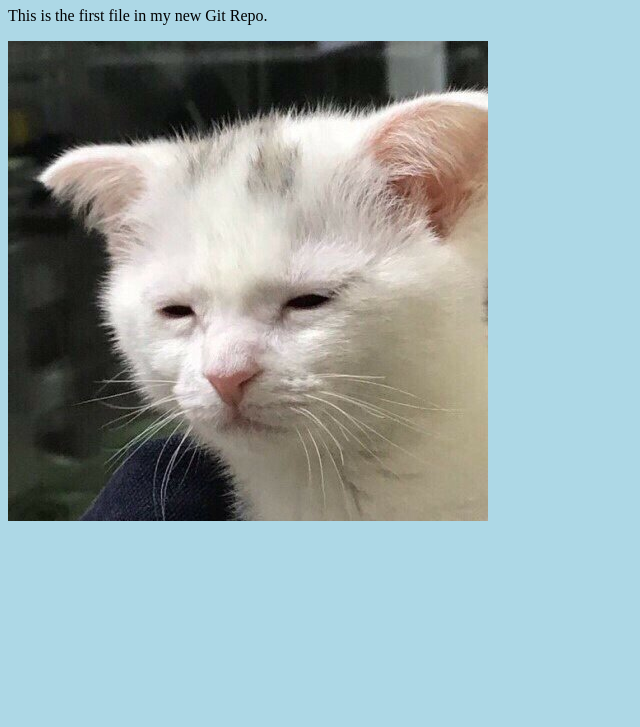
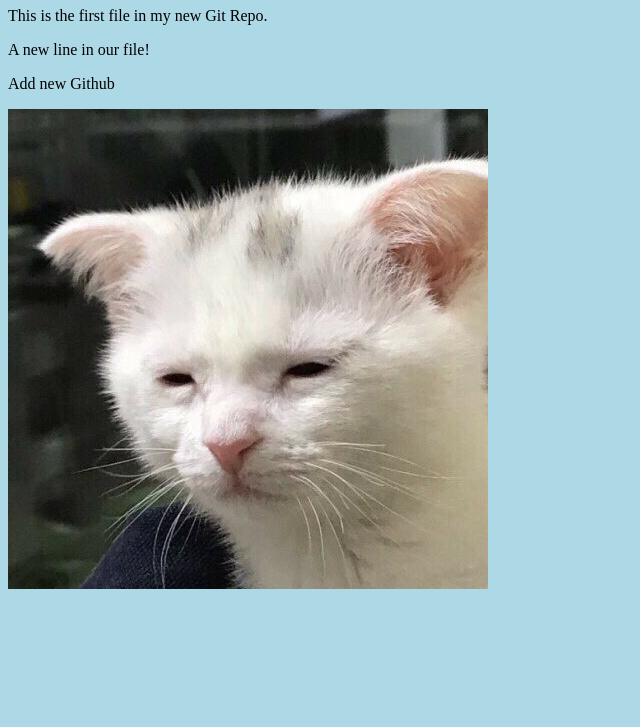
Before and after one commit to osk0521/kosta2025-1, a plain HTML site: page index.html in a window 1280 px wide. Shown: the part 73-800 px from the top of the page, without its empty margins (0-640 px from the left). Drawn offline with Linux system fonts and the light colour scheme.

Commit message:
Update index.html

```diff
--- a/index.html
+++ b/index.html
@@ -9,6 +9,8 @@
 <body>
     <h1>Hello, Git!</h1>
     <p>This is the first file in my new Git Repo.</p>
+    <p>A new line in our file!</p>
+    <p>Add new Github</p>
     <img src="cat2.jpg" alt="cat2">
 </body>
 </html>
```
